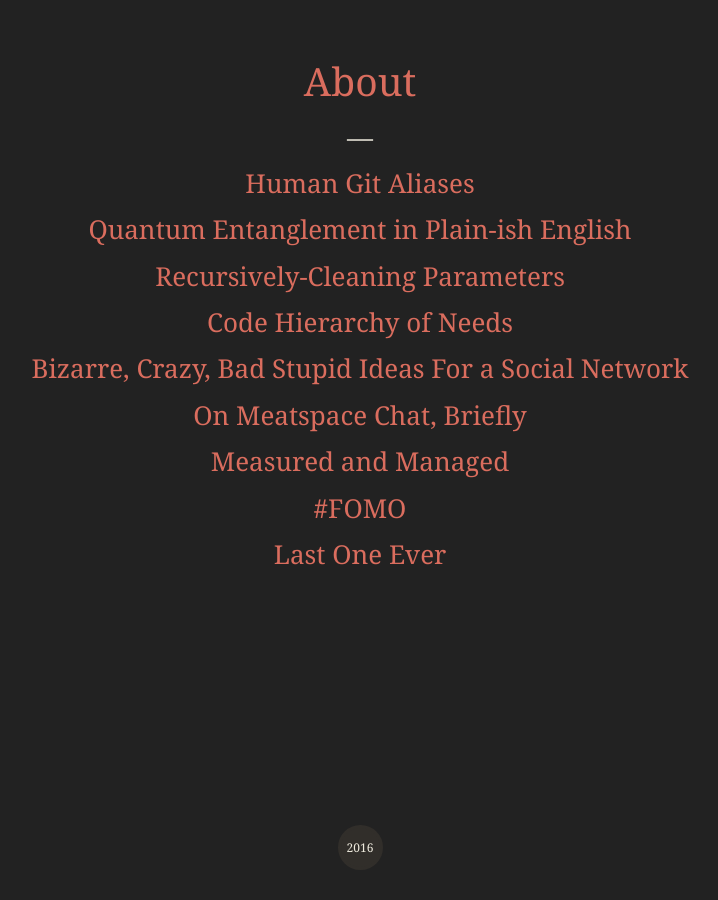
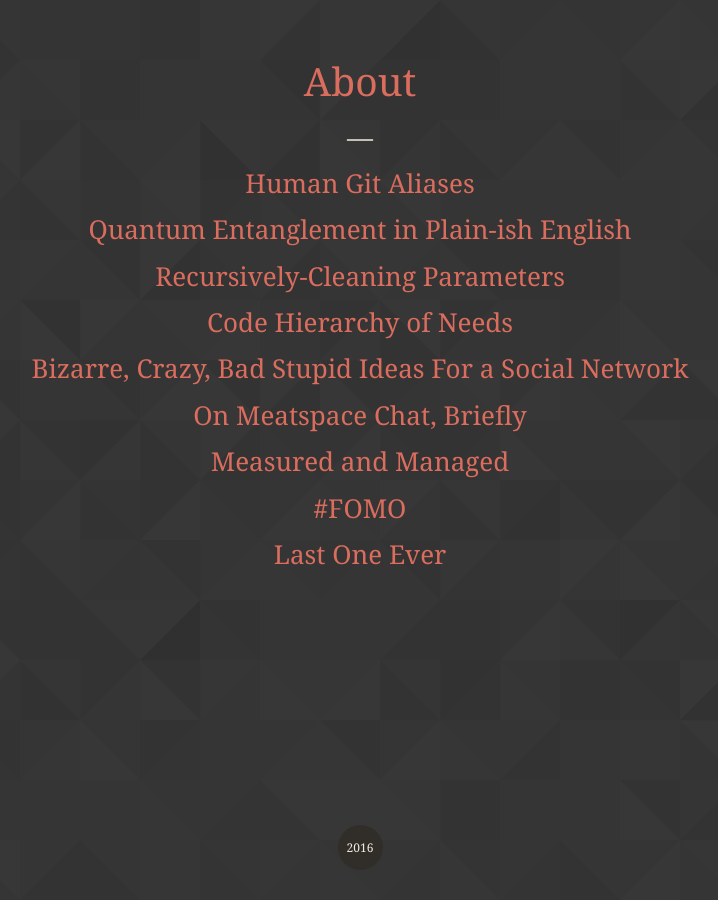
Before and after one commit to gggritso/site, a Jekyll site: the page built from index.md, in a window 1280 px wide. Shown: the whole page, without its empty margins (280-998 px from the left). Built offline with Jekyll 4.4.1, drawn with Linux system fonts in a browser that asks for light colours.

Commit message:
Add background image

```diff
--- a/_sass/body.scss
+++ b/_sass/body.scss
@@ -1,5 +1,7 @@
 body {
 	background-color: $black;
+
+	background-image: url("/assets/pattern.png");
 	color: $beige;
 
 	font-family: "PT Serif", "Georgia", serif;
```
Also changed, not shown: assets/pattern.png (added).
